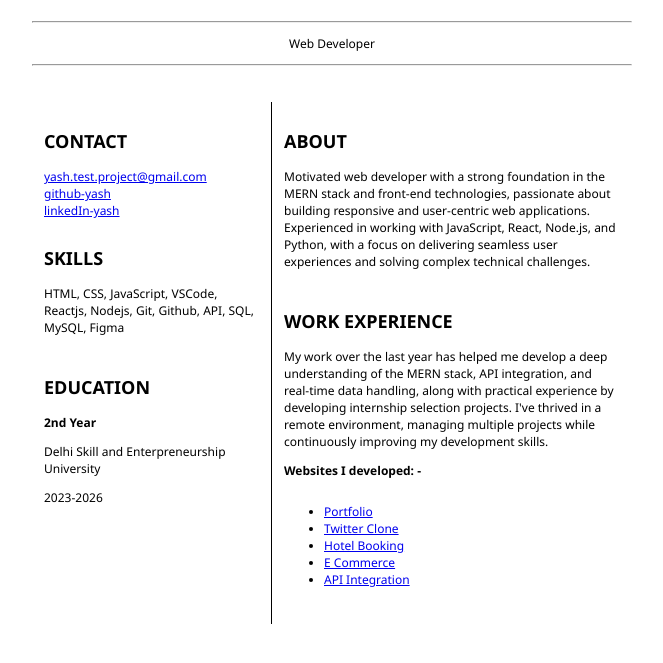
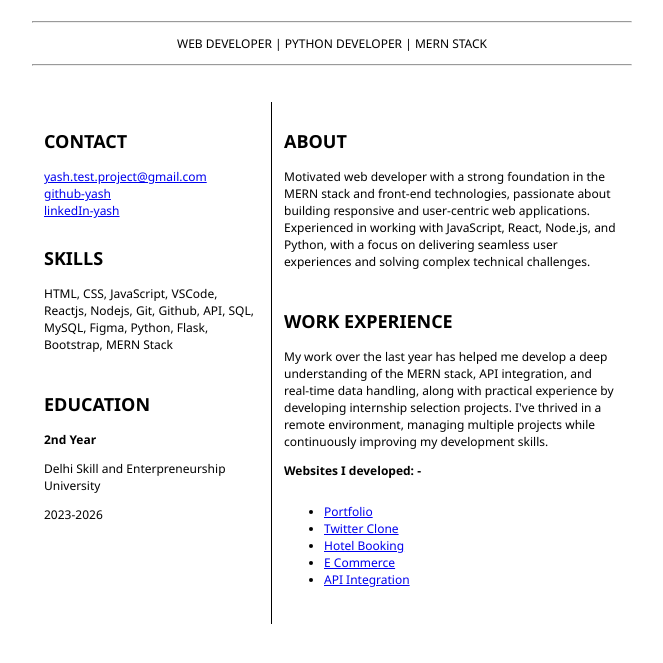
Before and after one commit to yash-k-jain/resume, a plain HTML site: page index.html in a window 1280 px wide. Shown: the part 119-782 px from the top of the page, without its empty margins (308-971 px from the left). Drawn offline with Linux system fonts and the light colour scheme.

Commit message:
making text-transform changes and index.html skills added

```diff
--- a/index.css
+++ b/index.css
@@ -26,6 +26,7 @@ h3 {
 
 header p {
   text-align: center;
+  text-transform: uppercase;
 }
 
 main {
--- a/index.html
+++ b/index.html
@@ -10,7 +10,7 @@
     <header>
       <h1>Yash Jain</h1>
       <hr />
-      <p>Web Developer</p>
+      <p>web developer | python developer | mern stack</p>
       <hr />
     </header>
     <main>
@@ -41,7 +41,7 @@
           <h2>Skills</h2>
           <p>
             HTML, CSS, JavaScript, VSCode, Reactjs, Nodejs, Git, Github, API,
-            SQL, MySQL, Figma
+            SQL, MySQL, Figma, Python, Flask, Bootstrap, MERN Stack
           </p>
         </section>
         <section>
```
